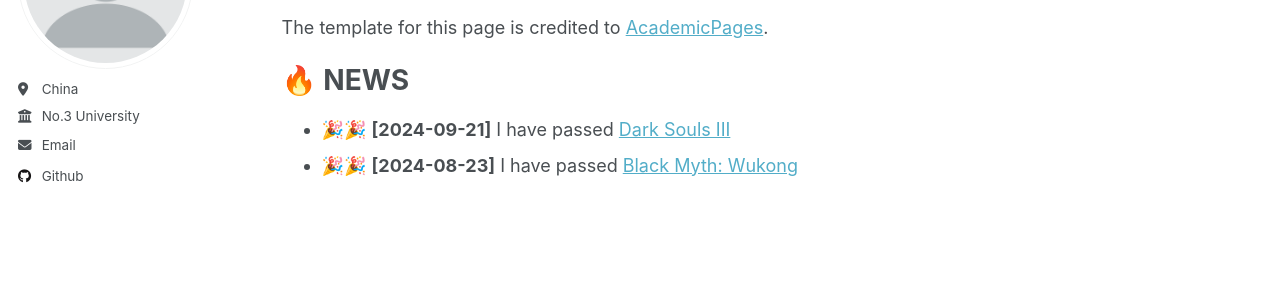
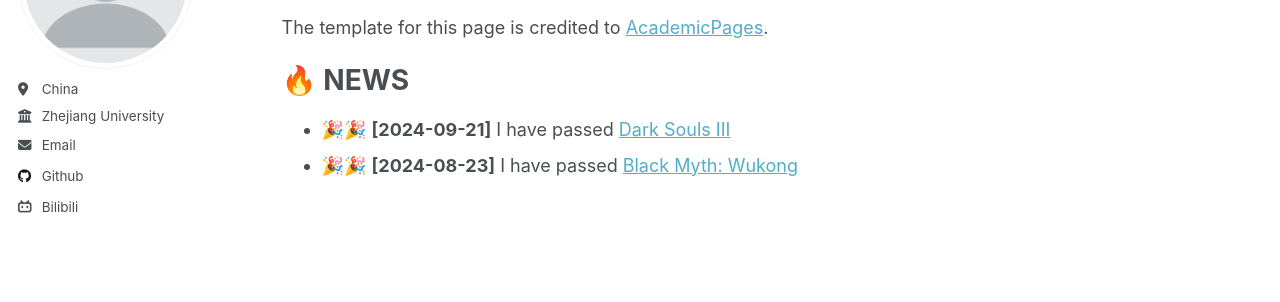
Before and after one commit to bpz2209/bpz2209.github.io, a Jekyll site: the page built from _pages/about.md, in a window 1280 px wide. Shown: the part 212-514 px from the top of the page. Built offline with Jekyll 4.4.1, drawn with Linux system fonts in a browser that asks for light colours.

Commit message:
[fix bug] the game

```diff
--- a/_config.yml
+++ b/_config.yml
@@ -26,7 +26,7 @@ author:
   # pronouns         : # example: "she/her"
   # bio              : "Short biography for the left-hand sidebar"
   location         : "China"
-  employer         : "No.3 University"
+  employer         : "Zhejiang University"
   # uri              : # URL
   email            : "bpc2209@gmail.com"
 
--- a/_includes/author-profile.html
+++ b/_includes/author-profile.html
@@ -153,6 +153,9 @@
       {% if author.zhihu %}
       <li><a href="htps://www.zhihu.com/people/{{ author.zhihu }}"><i class="fab fa-fw fa-zhihu icon-pad-right" aria-hidden="true"></i>Zhihu</a></li>
       {% endif %}
+      {% if author.bilibili %}
+      <li><a href="https://space.bilibili.com/{{ author.bilibili }}"><i class="fab fa-fw fa-bilibili icon-pad-right" aria-hidden="true"></i>Bilibili</a></li>
+      {% endif %}
     </ul>
   </div>
 </div>
```
Also changed, not shown: images/favicon.ico.
